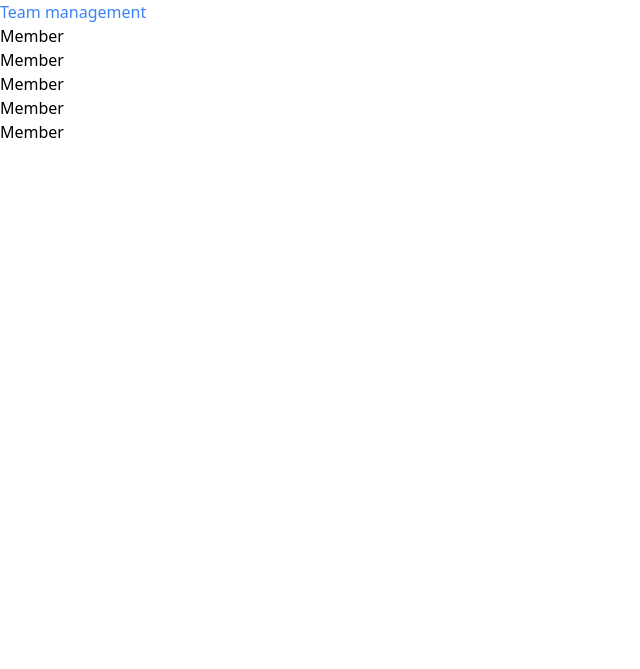
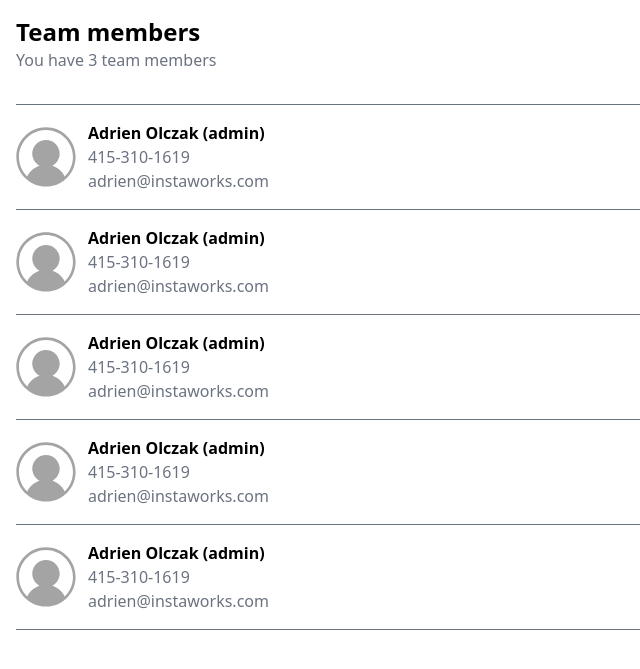
Before and after one commit to Dunridge/instawork-task, a Django app: page / in a window 1280 px wide. Shown: the top 669 px of the page, without its empty margins (0-640 px from the left). Run offline with Django 4.2, Linux system fonts and the light colour scheme; some libraries are stand-ins or nearby versions.

Commit message:
define-list. define member cards

```diff
--- a/instawork_app/templates/instawork_app/components/member.html
+++ b/instawork_app/templates/instawork_app/components/member.html
@@ -1,3 +1,9 @@
-<div>
-    Member
+{% load static %}
+<div class="w-full flex justify-start border-t border-gray-500 py-4 last:border-b">
+    <img class="mr-3" width="60" height="60" src="{% static 'no-picture.svg' %}" />
+    <div class="">
+        <div class="font-bold">{{ member.name }} ({{ member.position }})</div>
+        <div class="text-gray-500">{{ member.phone }}</div>
+        <div class="text-gray-500">{{member.email}}</div>
+    </div>
 </div>
--- a/instawork_app/templates/instawork_app/index.html
+++ b/instawork_app/templates/instawork_app/index.html
@@ -10,22 +10,22 @@
         static "polls/style.css" %}">
     </head>
     <body>
-        <div class="container">
-            <div class="text-blue-500">Team management</div>
-
-            {% comment %} TODO: pass in parameters to the cards {% endcomment %}
-            {% comment %} TODO: style each card with Tailwind {% endcomment %}
-
+        <div class="w-full flex flex-col justify-start mx-4 mt-4 mb-3">
+            <div class="text-2xl font-bold">Team members</div>
+            {% comment %} TODO: add dynamic counting of the team memmbers {% endcomment %}
+            <div class="text-gray-500">You have 3 team members</div>
+        </div>
+        <div class="flex flex-col items-center mx-4 my-8">
             {% for member in members%}
-                {% include "./components/member.html" %}
+                {% include "./components/member.html" with member=member %}
             {% endfor %}
         </div>
 
         {% comment %}
         <!-- TODO: see how to add different pages  -->
-        <!-- TODO: add the edit/add/delete a member functionality -->{%
-        endcomment %}
+        <!-- TODO: add the edit/add/delete a member functionality -->
+        TODO: fix the absence of autocomplete in django component
+        html files
         {% endcomment %}
-
     </body>
 </html>
--- a/instawork_app/views.py
+++ b/instawork_app/views.py
@@ -2,11 +2,36 @@ from django.shortcuts import render
 
 def index(request):
     members = [
-        {'name': 'John Doe', 'position': 'Developer'},
-        {'name': 'Jane Doe', 'position': 'Designer'},
-        {'name': 'Jane Doe', 'position': 'Designer'},
-        {'name': 'Jane Doe', 'position': 'Designer'},
-        {'name': 'Jane Doe', 'position': 'Designer'},
+        {
+            'name': 'Adrien Olczak',
+            'position': 'admin',
+            'phone': '415-310-1619',
+            'email': 'adrien@instaworks.com'
+        },
+        {
+            'name': 'Adrien Olczak',
+            'position': 'admin',
+            'phone': '415-310-1619',
+            'email': 'adrien@instaworks.com'
+        },
+        {
+            'name': 'Adrien Olczak',
+            'position': 'admin',
+            'phone': '415-310-1619',
+            'email': 'adrien@instaworks.com'
+        },
+        {
+            'name': 'Adrien Olczak',
+            'position': 'admin',
+            'phone': '415-310-1619',
+            'email': 'adrien@instaworks.com'
+        },
+        {
+            'name': 'Adrien Olczak',
+            'position': 'admin',
+            'phone': '415-310-1619',
+            'email': 'adrien@instaworks.com'
+        }
     ]
 
     context = {
--- a/theme/static/css/dist/styles.css
+++ b/theme/static/css/dist/styles.css
@@ -782,6 +782,44 @@ select {
   margin-right: auto;
 }
 
+.mx-4 {
+  margin-left: 1rem;
+  margin-right: 1rem;
+}
+
+.my-8 {
+  margin-top: 2rem;
+  margin-bottom: 2rem;
+}
+
+.mb-3 {
+  margin-bottom: 0.75rem;
+}
+
+.mt-2 {
+  margin-top: 0.5rem;
+}
+
+.mt-3 {
+  margin-top: 0.75rem;
+}
+
+.mt-4 {
+  margin-top: 1rem;
+}
+
+.mr-2 {
+  margin-right: 0.5rem;
+}
+
+.mr-4 {
+  margin-right: 1rem;
+}
+
+.mr-3 {
+  margin-right: 0.75rem;
+}
+
 .flex {
   display: flex;
 }
@@ -790,17 +828,47 @@ select {
   height: 100vh;
 }
 
+.w-full {
+  width: 100%;
+}
+
+.flex-col {
+  flex-direction: column;
+}
+
 .items-center {
   align-items: center;
+}
+
+.justify-start {
+  justify-content: flex-start;
 }
 
 .justify-center {
   justify-content: center;
 }
 
+.border-b {
+  border-bottom-width: 1px;
+}
+
+.border-t {
+  border-top-width: 1px;
+}
+
+.border-gray-500 {
+  --tw-border-opacity: 1;
+  border-color: rgb(107 114 128 / var(--tw-border-opacity));
+}
+
 .bg-gray-50 {
   --tw-bg-opacity: 1;
   background-color: rgb(249 250 251 / var(--tw-bg-opacity));
+}
+
+.py-4 {
+  padding-top: 1rem;
+  padding-bottom: 1rem;
 }
 
 .font-serif {
@@ -810,6 +878,25 @@ select {
 .text-5xl {
   font-size: 3rem;
   line-height: 1;
+}
+
+.text-lg {
+  font-size: 1.125rem;
+  line-height: 1.75rem;
+}
+
+.text-xl {
+  font-size: 1.25rem;
+  line-height: 1.75rem;
+}
+
+.text-2xl {
+  font-size: 1.5rem;
+  line-height: 2rem;
+}
+
+.font-bold {
+  font-weight: 700;
 }
 
 .leading-normal {
@@ -824,3 +911,17 @@ select {
   --tw-text-opacity: 1;
   color: rgb(59 130 246 / var(--tw-text-opacity));
 }
+
+.text-gray-300 {
+  --tw-text-opacity: 1;
+  color: rgb(209 213 219 / var(--tw-text-opacity));
+}
+
+.text-gray-500 {
+  --tw-text-opacity: 1;
+  color: rgb(107 114 128 / var(--tw-text-opacity));
+}
+
+.last\:border-b:last-child {
+  border-bottom-width: 1px;
+}
```
Also changed, not shown: instawork_app/static/no-picture.svg (added).
